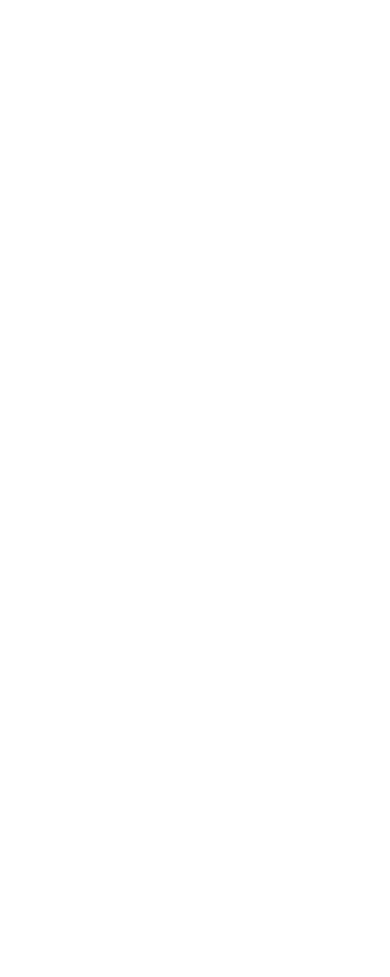
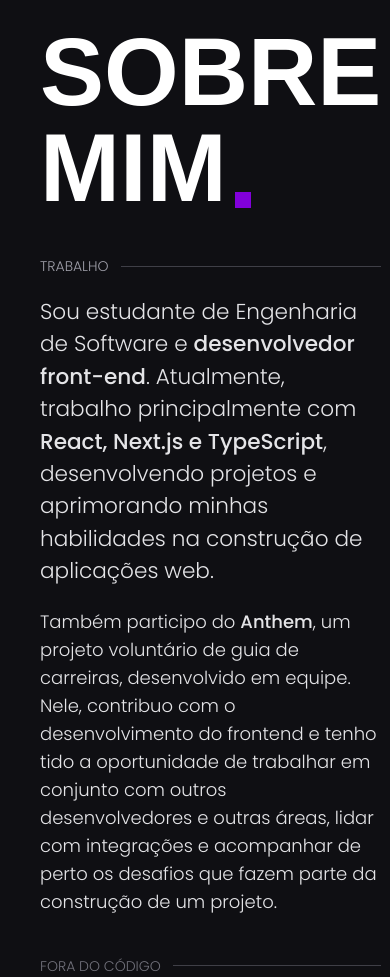
Before and after one commit to lucas-devsss/portfolio, a Next.js app: page / in a window 390 px wide. Shown: the part 1020-1997 px from the top of the page. Before the commit the page ends 844 px from the top, so only its background shows below. Built offline with nearby package versions, Linux system fonts and the light colour scheme; a web font is replaced by a local one.

Commit message:
feat: add about section
Introduce my background, front-end experience, and personal interests in a responsive About section.

```diff
--- a/app/page.tsx
+++ b/app/page.tsx
@@ -1,4 +1,5 @@
 import Header from "@/components/ui/header/Header";
+import AboutMe from "@/components/ui/sections/about/page";
 import Hero from "@/components/ui/sections/hero/page";
 
 export default function Home() {
@@ -6,6 +7,7 @@ export default function Home() {
     <main className="min-h-dvh">
       <Header />
       <Hero />
+      <AboutMe />
     </main>
   );
 }
--- /dev/null
+++ b/components/ui/sections/about/page.tsx
@@ -0,0 +1,62 @@
+import { barlow, poppins300 } from "../../fonts";
+
+export default function AboutMe() {
+  return (
+    <section className="min-h-dvh grid md:grid-cols-[0.7fr_1fr] md:grid-rows-2 bg-[#0F0F13] items-center px-[clamp(2.5rem,10vw,10rem)] py-50">
+      <div className="row-span-2 md:self-start md:sticky top-0">
+        <h2
+          className={`${barlow.className} text-8xl uppercase text-white  md:text-9xl lg:text-[156px]`}
+        >
+          <span className="block">Sobre</span>
+
+          <span className="flex items-end">
+            <span>Mim</span>
+            <span className="mb-2 ml-2 size-4 bg-purple-700" />
+          </span>
+        </h2>
+      </div>
+      <div
+        className={`text-zinc-200 ${poppins300.className} mt-10 md:mt-0 flex flex-col gap-5 justify-self-start`}
+      >
+        <h3 className="after:h-px after:content-[''] after:bg-zinc-700 text-zinc-400 text-sm uppercase after:flex-1 flex items-center gap-3">
+          Trabalho
+        </h3>
+        <p className="text-[clamp(1.35rem,2.4vw,1.9rem)]">
+          Sou estudante de Engenharia de Software e{" "}
+          <strong>desenvolvedor front-end</strong>. Atualmente, trabalho
+          principalmente com <strong>React, Next.js e TypeScript</strong>,
+          desenvolvendo projetos e aprimorando minhas habilidades na construção
+          de aplicações web.
+        </p>
+        <p className="text-lg">
+          Também participo do <strong>Anthem</strong>, um projeto voluntário de
+          guia de carreiras, desenvolvido em equipe. Nele, contribuo com o
+          desenvolvimento do frontend e tenho tido a oportunidade de trabalhar
+          em conjunto com outros desenvolvedores e outras áreas, lidar com
+          integrações e acompanhar de perto os desafios que fazem parte da
+          construção de um projeto.
+        </p>
+      </div>
+      <div
+        className={`text-zinc-200 ${poppins300.className} mt-10 md:mt-0 text-lg flex flex-col gap-5`}
+      >
+        <h4 className="after:h-px after:content-[''] after:bg-zinc-700 text-zinc-500 text-sm uppercase after:flex-1 flex items-center gap-3">
+          Fora do código
+        </h4>
+        <p className="text-zinc-400">
+          Mas, fora do código, também existe bastante coisa acontecendo! Adoro
+          desenhar, acompanhar animes, jogar e ouvir músicas internacionais.
+          Também tenho um lado bastante criativo: gosto de reimaginar histórias
+          que acompanho e até criar minhas próprias.
+        </p>
+        <p className="text-zinc-400">
+          A fé cristã também faz parte de quem sou e da maneira como enxergo a
+          vida. Além disso, estudo inglês, treino na academia e, de vez em
+          quando, acabo inventando algum projeto novo para ocupar a cabeça.
+          Basicamente, estou sempre tentando aprender alguma coisa ou encontrar
+          um novo interesse pelo caminho.
+        </p>
+      </div>
+    </section>
+  );
+}
```
